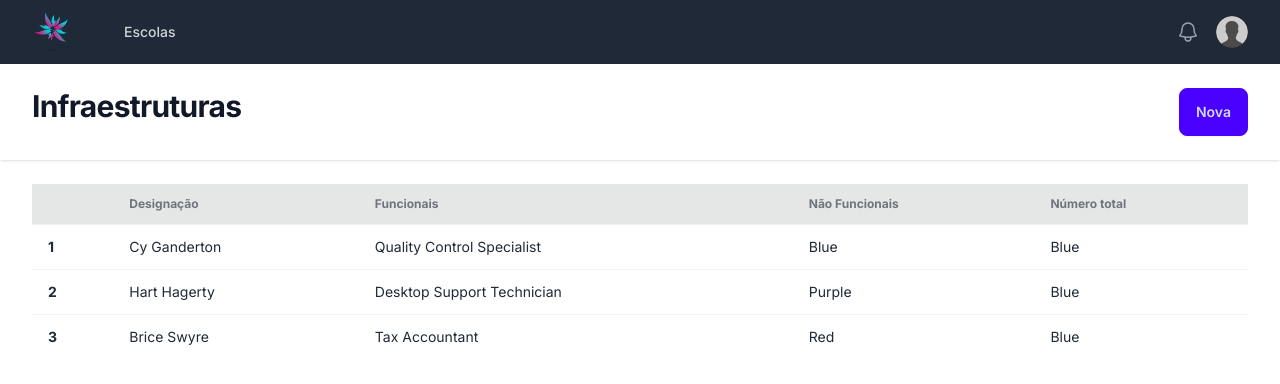
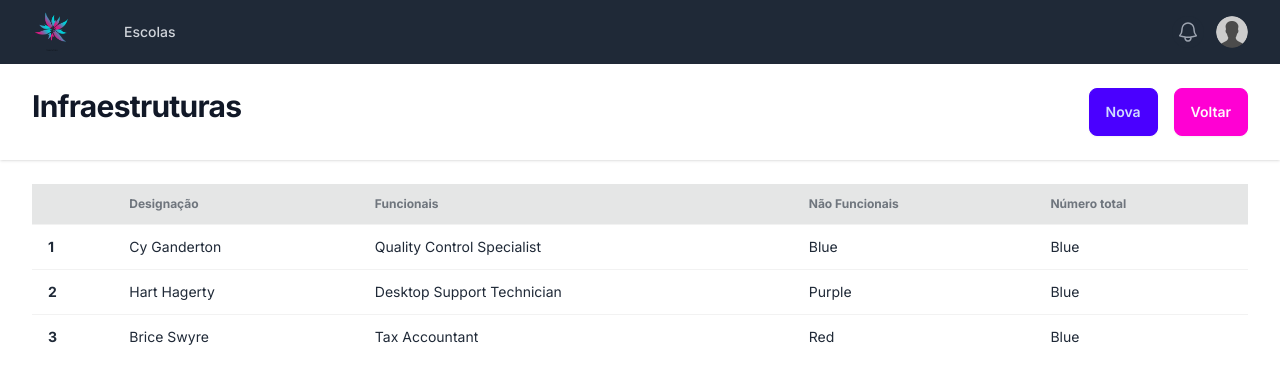
Before and after one commit to ariclenespedro/infrastructure_lab, a Next.js app: page /infraestruturas in a window 1280 px wide. Shown: the top 384 px of the page. Built offline with nearby package versions, Linux system fonts and the light colour scheme.

Commit message:
Botão de voltar, quando o utilizador encontra-se na pagina de infraestruturas

```diff
--- a/src/app/components/main/index.tsx
+++ b/src/app/components/main/index.tsx
@@ -1,3 +1,4 @@
+
 import React, { Fragment, useState } from "react";
 import { Disclosure, Menu, Transition } from "@headlessui/react";
 import { Bars3Icon, BellIcon, XMarkIcon } from "@heroicons/react/24/outline";
@@ -7,8 +8,10 @@ import Image from "next/image";
 import userImg from "../../../../public/images/user.png";
 import logo from "../../../../public/images/logo.png";
 import Link from "next/link";
-import { usePathname } from "next/navigation";
+import { usePathname, redirect } from "next/navigation";
 import ButtonModal from "../modal/buttonModal";
+
+import { useRouter } from 'next/navigation';
 
 interface Props {
   PageName: string;
@@ -25,6 +28,8 @@ const Main: React.FC<Props> = ({ children, PageName }) => {
 
 
   const pathname = usePathname();
+  const router = useRouter();
+
 
   const navigation: navegationType[] = [
     { name: "Escolas", href: "/", id: 0 },
@@ -34,6 +39,10 @@ const Main: React.FC<Props> = ({ children, PageName }) => {
   const handleNavigationClick = (id: number) => {
     setActiveNavigation(id);
   };
+
+  function handleRedirect(){
+    router.push('/')
+  }
 
 
 
@@ -230,10 +239,17 @@ const Main: React.FC<Props> = ({ children, PageName }) => {
             <h1 className="text-3xl font-bold tracking-tight text-gray-900">
               {PageName}
             </h1>
-            <div className="right-10">
+            <div className="right-10 space-x-4">
               {/* Renderizar o formulário na modal */}
               <ButtonModal/>
+
+              {pathname === '/infraestruturas' ?
+              <button className="btn btn-secondary"
+              onClick={()=>handleRedirect()}>Voltar</button> :
+              null }
+
             </div>
+
           </div>
         </header>
         <main>
```
